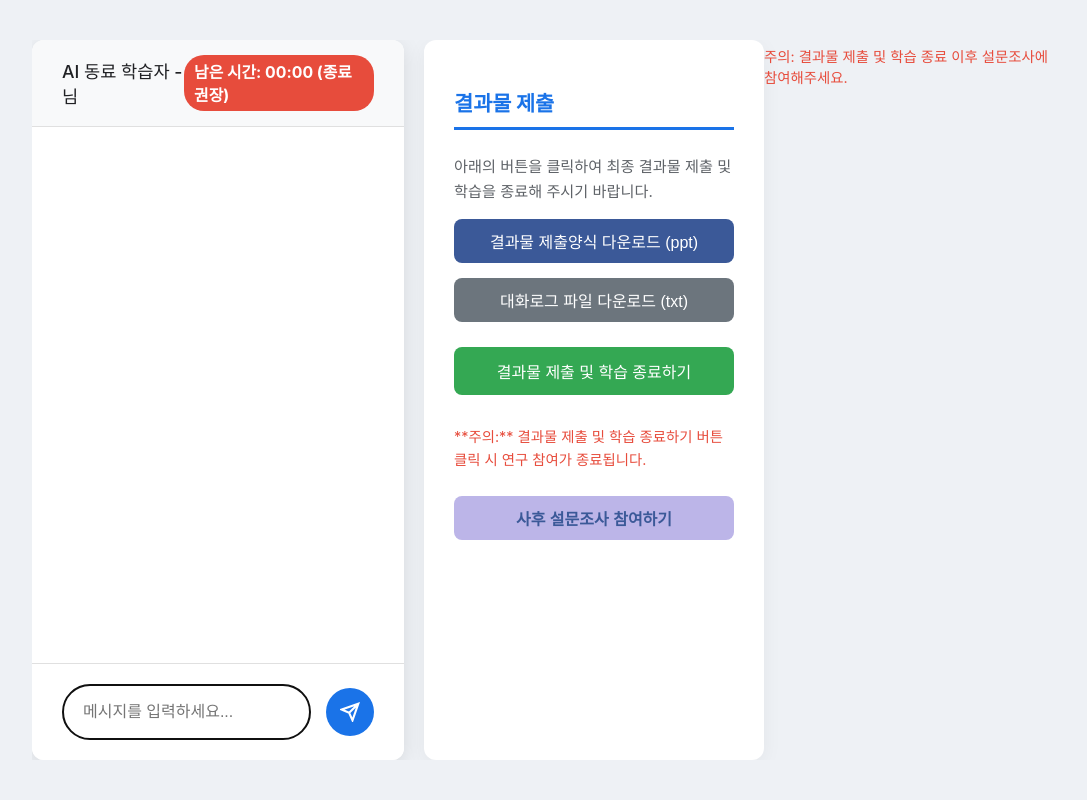
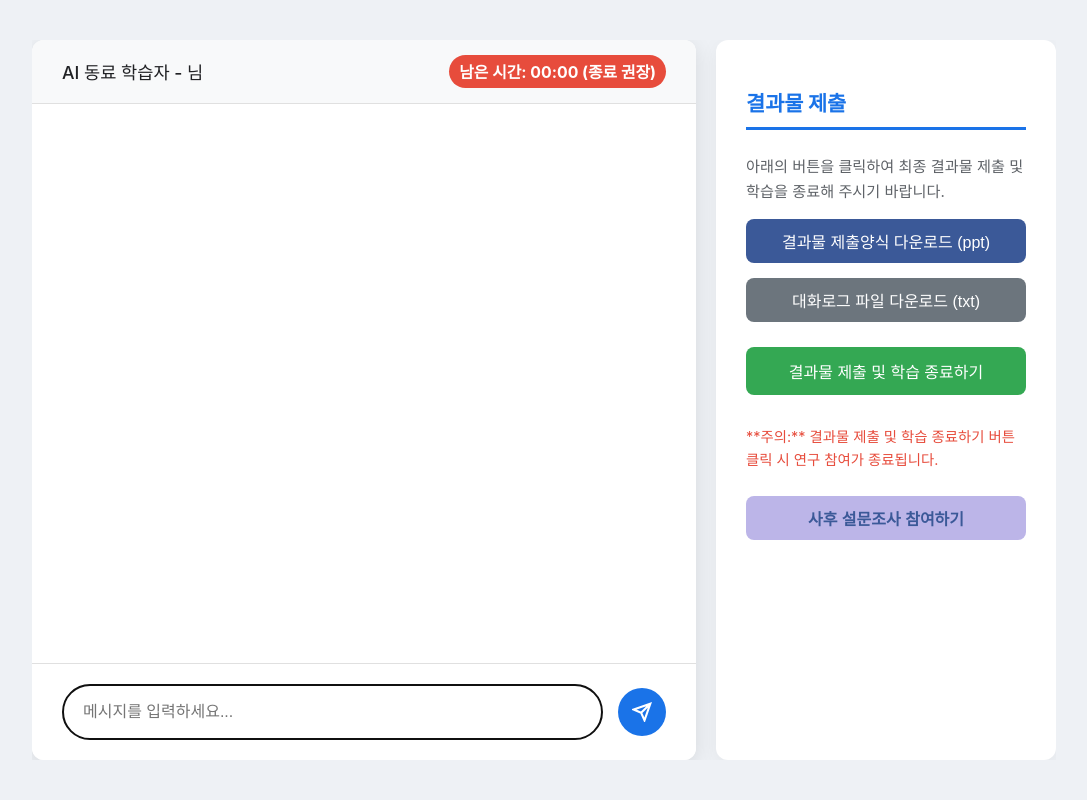
Before and after one commit to Buzzigirl/P4_minsun, a Flask app: template homepage/templates/chat.html in a window 1280 px wide. Shown: the whole page, without its empty margins (96-1183 px from the left). Run offline with Flask 3, Linux system fonts and the light colour scheme; the template is opened without the code that fills it, so the values that code supplies are empty; parts of the project's set-up code (start-up, migrations or seed data) failed here and were passed over.

Commit message:
FE/FIX: Finalized UI changes and fixed log download filename issue.

```diff
--- a/homepage/templates/chat.html
+++ b/homepage/templates/chat.html
@@ -8,7 +8,6 @@
     <script>
         window.AVATAR_URL = "{{ AVATAR_URL }}";
         window.PLACEHOLDER_AVATAR_URL = "{{ url_for('static', filename='images/peer_placeholder.webp') }}";
-        // 🚩 수정: USER_ID (학번) 변수 추가
         window.USER_ID = "{{ session['user']['student_id'] }}";
     </script>
 </head>
@@ -73,12 +72,6 @@
                     사후 설문조사 참여하기
                 </button>
             </a>
-
-            </div>
-
-            <p style="margin-top: 5px; font-size: 0.9em; color: #e74c3c;">
-                주의: 결과물 제출 및 학습 종료 이후 설문조사에 참여해주세요.
-            </p>
         </div>
     </div>
 
```
